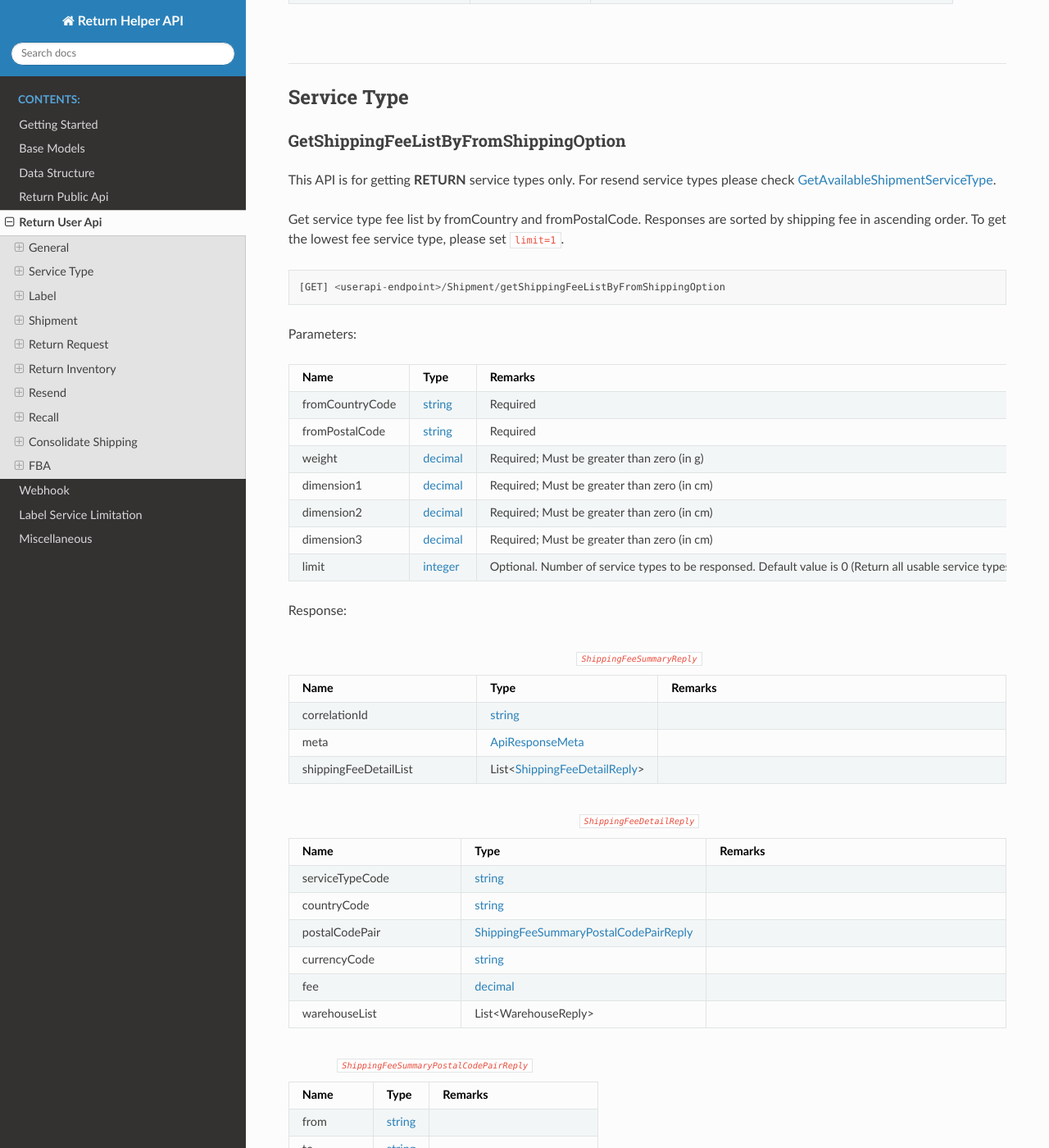
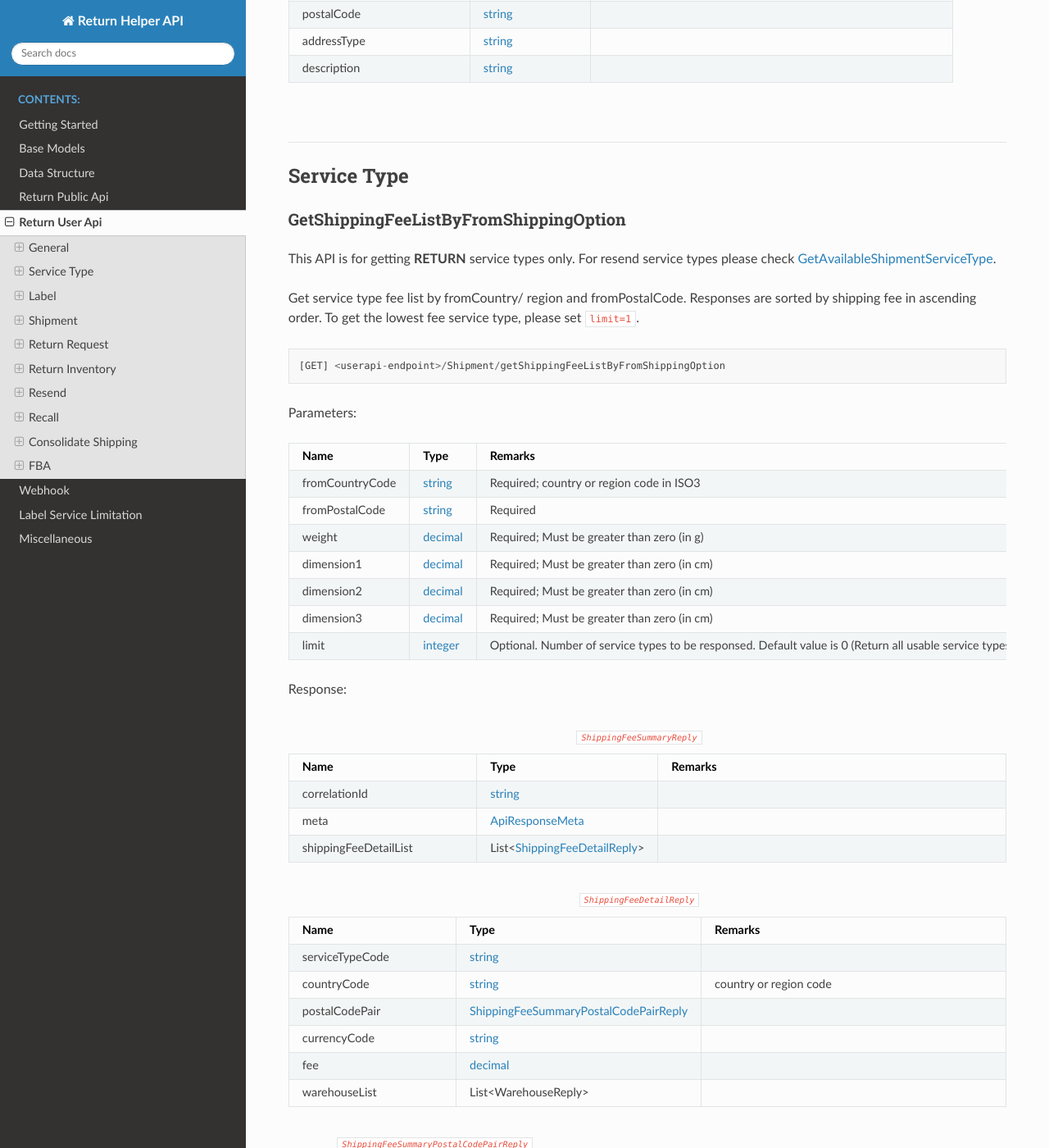
Before and after one commit to ReturnHelper/return-request-api-docs, a Sphinx documentation site: the page built from source/return_user_api.rst, in a window 1280 px wide and 1400 px high, scrolled down 2901 px. Shown: the whole window at 82% size. Built offline with Sphinx 7.4.7 and the Read the Docs theme 3.1.0, drawn with Linux system fonts in a browser that asks for light colours; some of the changed text lies outside the part shown.

Commit message:
update country region description

```diff
--- a/source/Webhook.rst
+++ b/source/Webhook.rst
@@ -2607,7 +2607,7 @@ action: ``buyerReturnLabelGenerated``
     error, string_, Error
     warehouseId, integer_, Warehouse id; see :ref:`method-getallwarehouse`
     shipmentServiceType, string_, Shipment service type
-    shipmentCountryCode, string_, Shipment country code
+    shipmentCountryCode, string_, Shipment country/ region code
     shipmentName, string_, Shipment name
     shipmentPhone, string_, Shipment phone
     shipmentFax, string_, Shipment fax
--- a/source/models/Fba/GetFbaInstructionReplenishReply.csv
+++ b/source/models/Fba/GetFbaInstructionReplenishReply.csv
@@ -21,7 +21,7 @@ newShipmentDimension3, decimal_
 newShipmentDimensionUom, string_
 newShipmentDate, Datetime_
 provideLabel, bool_
-newShipmentCountryCode, string_
+newShipmentCountryCode, string_,
 newShipmentFbaName, string_
 newShipmentStreet1, string_
 newShipmentStreet2, string_
--- a/source/models/Fba/UpdateFbaInstructionReplenishShippingInfoRequest.csv
+++ b/source/models/Fba/UpdateFbaInstructionReplenishShippingInfoRequest.csv
@@ -7,7 +7,7 @@ newShipmentStreet3, string_
 newShipmentState, string_
 newShipmentCity, string_
 newShipmentPostalCode, string_
-newShipmentCountryCode, string_
+newShipmentCountryCode, string_,
 newShipmentReferenceId, string_
 filename, string_
 fileKey, string_
--- a/source/return_public_api.rst
+++ b/source/return_public_api.rst
@@ -59,6 +59,8 @@ GetAllCountries
 
 [GET] <publicapi-endpoint>/country/getAllCountries
 
+Get all countries/ region
+
 Parameters: No Input
 
 Response:
--- a/source/return_user_api.rst
+++ b/source/return_user_api.rst
@@ -77,7 +81,7 @@ Parameters:
    :header: "Name", "Type", "Remarks"
    :widths: 15, 10, 30
 
-   countryCode, string_
+   countryCode, string_, country or region code in ISO3
 
 Response:
 
@@ -130,7 +134,7 @@ GetShippingFeeListByFromShippingOption
 
 This API is for getting **RETURN** service types only. For resend service types please check :ref:`method-getAvailableShipmentServiceType`.
 
-Get service type fee list by fromCountry and fromPostalCode. Responses are sorted by shipping fee in ascending order.
+Get service type fee list by fromCountry/ region and fromPostalCode. Responses are sorted by shipping fee in ascending order.
 To get the lowest fee service type, please set ``limit=1``.
 
 ::
@@ -143,7 +147,7 @@ Parameters:
    :header: "Name", "Type", "Remarks"
    :widths: 15, 10, 30
 
-   fromCountryCode, string_, Required
+   fromCountryCode, string_, Required; country or region code in ISO3
    fromPostalCode, string_, Required
    weight, decimal_, Required; Must be greater than zero (in g)
    dimension1, decimal_, Required; Must be greater than zero (in cm)
@@ -170,7 +174,7 @@ Response:
    :widths: 15, 10, 30
 
    serviceTypeCode, string_
-   countryCode , string_
+   countryCode , string_, country or region code
    postalCodePair, :ref:`structure-ShippingFeeSummaryPostalCodePairReply`
    currencyCode, string_
    fee, decimal_
@@ -192,7 +196,7 @@ Response:
    :widths: 15, 10, 30
 
    warehouseId, integer_, Assign this value to shipment ``warehouseId`` when calling :ref:`method-createReturnRequest`
-   countryCode, string_
+   countryCode, string_, country or region code in ISO3
    contactName, string_
    companyName, string_
    phone, string_
@@ -348,8 +352,8 @@ Response:
 
    serviceTypeCode, string_,
    serviceType, string_, Name of the service type
-   fromCountry, string_
-   toCountry, string_
+   fromCountry, string_, country or region code in ISO3
+   toCountry, string_, country or region code in ISO3
 
 ----
 
@@ -358,6 +362,8 @@ Response:
 GetServiceTypeByFromToCountry
 -----------------------------
 
+Get service type by from and to country/ region
+
 ::
 
 [GET] <userapi-endpoint>/servicetype/getServiceTypeByFromToCountry
@@ -369,8 +375,8 @@ Parameters:
    :header: "Name", "Type", "Remarks"
    :widths: 15, 10, 30
 
-   fromCountry, string_
-   toCountry, string_
+   fromCountry, string_, country or region code in ISO3
+   toCountry, string_, country or region code in ISO3
 
 Response:
 
@@ -388,6 +394,8 @@ Response:
 GetServiceTypeByFromCountryAndWarehouse
 ----------------------------------------
 
+Get service type by from country/ region and warehouse
+
 ::
 
 [GET] <userapi-endpoint>/servicetype/getServiceTypeByFromCountryAndWarehouse
@@ -399,7 +407,7 @@ Parameters:
    :header: "Name", "Type", "Remarks"
    :widths: 15, 10, 30
 
-   fromCountry, string_
+   fromCountry, string_, country or region code in ISO3
    warehouseId, string_,Max Length 35
 
 Response:
@@ -452,7 +460,7 @@ Response:
 
    serviceTypeCode, string_,
    serviceType, string_,
-   countryCodePairList, List<:ref:`structure-countryCodePair`>,
+   countryCodePairList, List<:ref:`structure-countryCodePair`>, List of country/ region code pair list
 
 .. _structure-countryCodePair:
 
@@ -462,7 +470,7 @@ Response:
 
    warehouseId, integer_,
    description, string_,
-   fromCountryCode, string_,
+   fromCountryCode, string_, country or region code in ISO3
    toPostalCode, string_,
 
 Sample:
@@ -678,7 +686,7 @@ This API method support :ref:`gettingstarted-customfield`
    :header: "Name", "Type", "Required", "Remarks"
    :widths: 15, 10, 10, 30
 
-   country, string_, YES, ISO3 country code. Obtain from public api :ref:`method-getAllFromCountries`
+   country, string_, YES, ISO3 country/ region code. Obtain from public api :ref:`method-getAllFromCountries`
    contactName, string_, YES,
    phone, string_, YES,
    email, string_, YES,
@@ -1763,7 +1771,7 @@ Parameters:
    :header: "Name", "Type","Required", "Remarks"
    :widths: 15, 10, 10, 30
 
-   shipToCountry, string_, YES, ISO3 small letters
+   shipToCountry, string_, YES, ISO3 country/ region code in small letters
    shipToContactName, string_, YES,
    shipToPhone, string_, YES,
    shipToFax, string_,,
```
Also changed, not shown: other parts of source/return_public_api.rst (+2 -0 lines), other parts of source/return_user_api.rst (+4 -0 lines).
